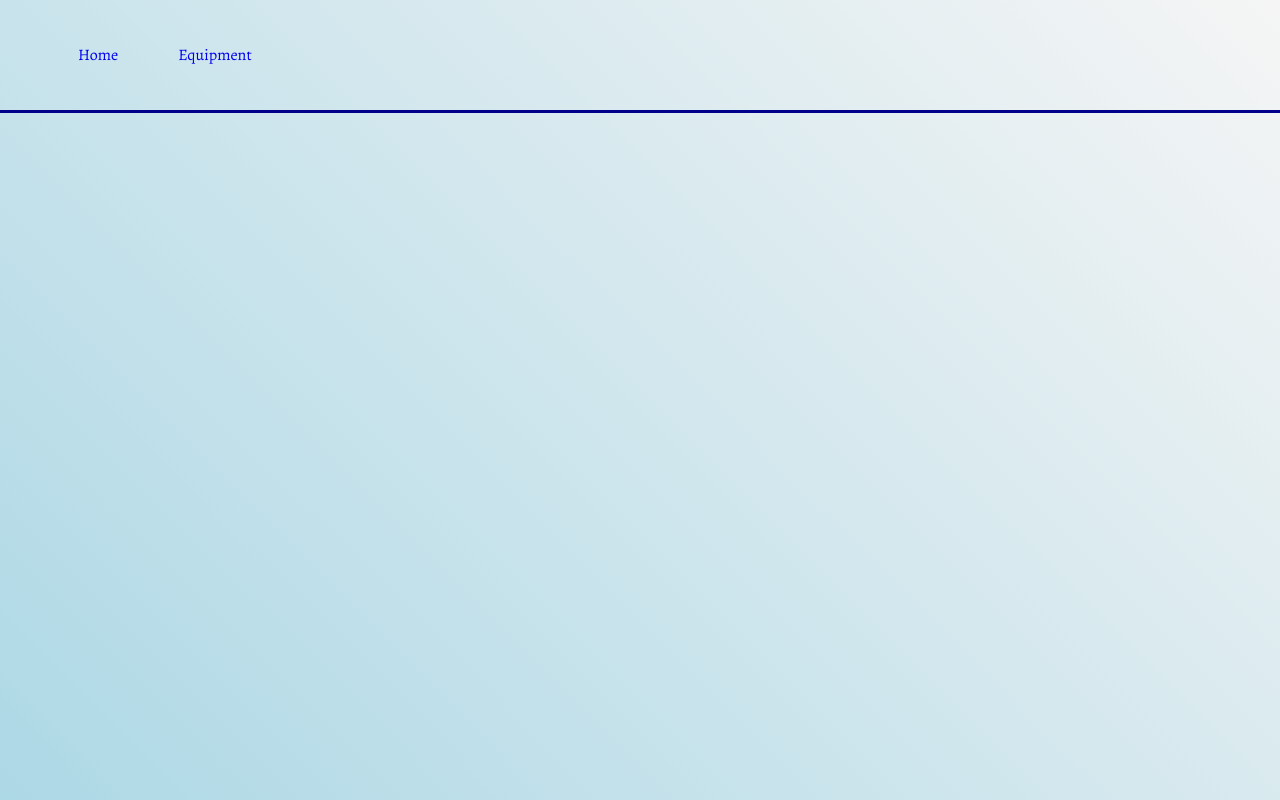
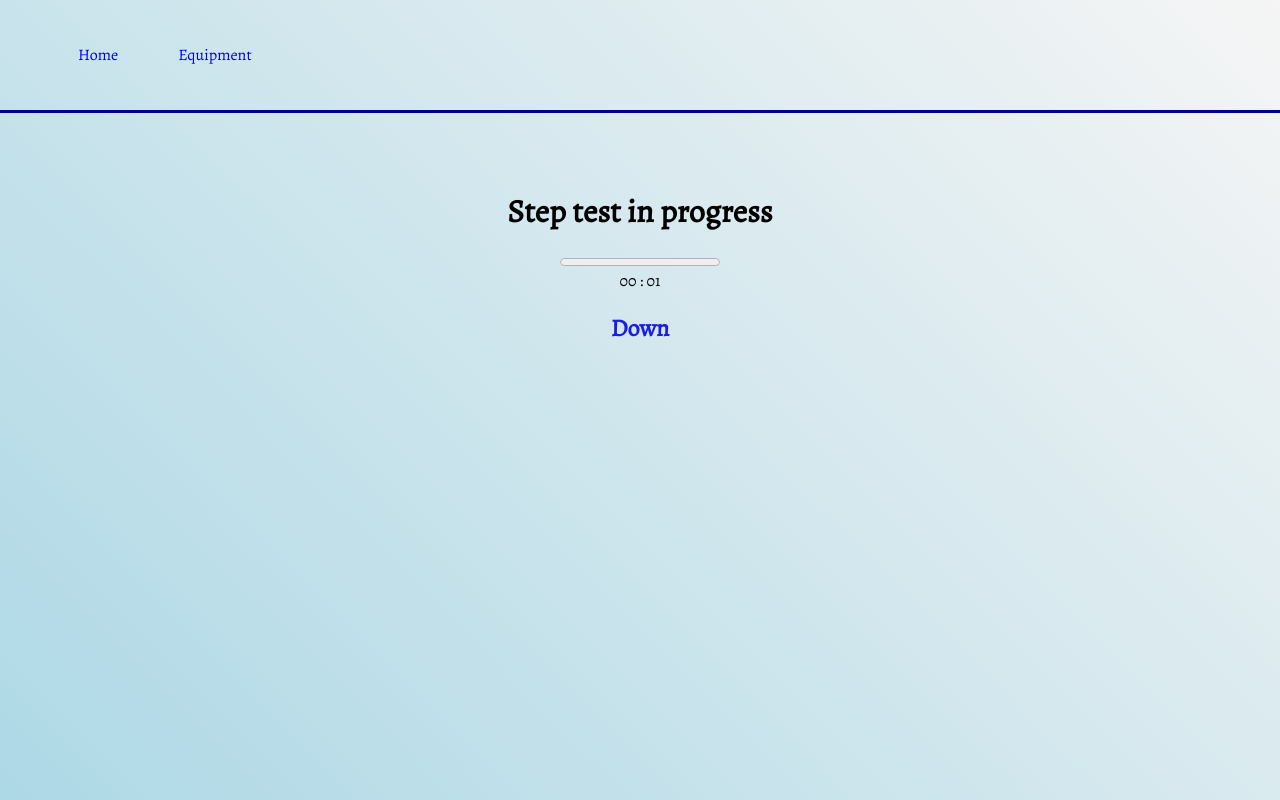
Before and after one commit to damatoaj/fitTest, a React (Create React App) app: page /step-test/progress in a window 1280 px wide. Before the commit this address had no page. Built offline with nearby package versions, Linux system fonts and the light colour scheme.

Commit message:
Added a Step Test Flow

```diff
--- a/src/App.tsx
+++ b/src/App.tsx
@@ -33,8 +33,10 @@ import BenchTest from './Screens/BenchPressProtocol/BenchTest';
 import LegPressResults from './Screens/LegPressProtocol/LegPressResults';
 import LegPressInstructions from './Screens/LegPressProtocol/LegPressInstructions';
 import EquipmentForm from './Components/Forms/EquipmentForm';
-import StepTestForm from './Components/Forms/StepTestForm';
+import StepTestTime from './Screens/McArdleStepTest/stepTestTimer';
 import StepTestInstructions from './Screens/McArdleStepTest/StepTestInstructions';
+import SummaryTable from './Components/Tables/SummaryTable';
+import StepTestResults from './Screens/McArdleStepTest/StepTestResults';
 function App() {
   const { state } = useUserContext()
 
@@ -86,8 +88,10 @@ function App() {
           </Route>
           <Route path='/step-test'>
             <Route path='instructions' element={<StepTestInstructions />} />
-            <Route path='results' element={<StepTestForm />} />
+            <Route path='progress' element={<StepTestTime />} />
+            <Route path='results' element={<StepTestResults />} />
           </Route>
+          <Route path='/summary' element={<SummaryTable/>}></Route>
         </Routes>
       </>
     )
--- a/src/CSS/App.css
+++ b/src/CSS/App.css
@@ -1,3 +1,7 @@
+
+:root {
+  --bpm-animation-duration: 2.72s;
+}
 * {
   box-sizing: border-box;
   font-family: 'Alegreya', serif;
@@ -45,6 +49,33 @@ header li {
   display: none;
 }
 
+h2[data-direction="up"] {
+  animation-name:blink;
+  animation-duration:  var(--bpm-animation-duration);
+  animation-iteration-count: infinite;
+  color:green
+}
+
+h2[data-direction="down"] {
+  animation-name:blink;
+  animation-duration:  var(--bpm-animation-duration);
+  animation-iteration-count: infinite;
+  color:red;
+}
+
+@keyframes blink {
+  0% {
+    opacity: 0;
+  }
+  50% {
+    opacity: 1;
+  }
+
+  100% {
+    opacity: 0;
+  }
+}
+
 @media only screen and (max-width: 400px) {
   body {
     margin-top: 100px;
--- a/src/Components/Forms/StepTestForm.tsx
+++ b/src/Components/Forms/StepTestForm.tsx
@@ -37,7 +37,7 @@ function StepTestForm() {
                 type='number'
                 name='vo2Max'
                 min='40'
-                max='220'
+                max='400'
                 required
                 onChange={vo2}
                 step={1}
--- a/src/Components/ResultsScreen.tsx
+++ b/src/Components/ResultsScreen.tsx
@@ -17,12 +17,12 @@ function ResultsScreen({title, test, form} : Props) {
     if (error) {
         <Error message={error} />
     }
-
+    console.log('results screen: ', user, user[test])
     return (
     <main>
         <h1>{title}</h1>
         {form}
-        {user[test] && <h2>You are in the "<output name={test}>{user[test]?.category}</output>" category</h2>}
+        {user[test] && <h2 data-category={user[test]?.category}>You are in the "<output name={test}>{user[test]?.category}</output>" category</h2>}
     </main>
     )
 }
--- /dev/null
+++ b/src/Components/Tables/SummaryTable.tsx
@@ -0,0 +1,18 @@
+import { useUserContext } from "../../Hooks/useUserContext";
+
+const SummaryTable = () => {
+    const { state : {user } } = useUserContext()
+
+    return (
+        <table>
+            <thead>
+                <tr>
+                    <th>User: </th>
+                    {user.fname && <th>{user.fname} {user.lname}</th>}
+                </tr>
+            </thead>
+        </table>
+    )
+};
+
+export default SummaryTable;
--- a/src/Screens/McArdleStepTest/StepTestInstructions.tsx
+++ b/src/Screens/McArdleStepTest/StepTestInstructions.tsx
@@ -6,7 +6,7 @@ function StepTestInstructions() {
     title={mcardleTest.testName}
     heading={mcardleTest.heading}
     paragraphs={mcardleTest.steps}
-    nextURL={'/step-test/results'}
+    nextURL={'/step-test/progress'}
   />
 }
 
--- /dev/null
+++ b/src/Screens/McArdleStepTest/stepTestTimer.tsx
@@ -0,0 +1,77 @@
+import ResultsScreen from "../../Components/ResultsScreen";
+import StepTestForm from "../../Components/Forms/StepTestForm";
+import { useUserContext } from "../../Hooks/useUserContext";
+import { useEffect, useState, useMemo } from "react";
+import { useNavigate } from "react-router-dom";
+
+function StepTestTime() {
+    const navigate = useNavigate();
+    const [state, setState] = useState({
+        count : 0,
+        phase : 0,
+    });
+
+    const [step, setStep] = useState(1)
+
+    const phases = [3,180,5,15];
+    const phrases = [
+        'Get ready in...',
+        'Step test in progress',
+        'Find your pulse on the wrist or neck',
+        'Count your pulses for 15 seconds',
+        'Hit next to enter your pulse rate '
+    ]
+
+    const progress = useMemo(()=> {
+        return state.count * 100 / phases[state.phase];
+    }, [state.count, state.phase, phases]);
+
+    const time = useMemo(()=> {
+        let minutes = `0${Math.floor(state.count / 60 % 60)}`;
+        let seconds = `${state.count % 60}`;
+        if (parseInt(seconds) < 9) seconds = `0${seconds}`
+        return `${minutes} : ${seconds}`
+    }, [state.phase, state.count]);
+    const user = useUserContext();
+    const bpm : number = user.state.user.sex === 'MALE' ? Math.floor(60000 / 24) : Math.floor(60000 / 22);
+
+    useEffect(()=> {
+        const countInterval = setInterval(()=> {
+           if (progress === 100 && state.phase === 3) return
+           if (progress < 100) {
+            setState({...state, count: state.count + 1, phase : state.phase})
+           } else {
+               setState({...state, count: 0, phase : state.phase + 1})
+           }
+        }, 1000);
+        return  ()=> clearInterval(countInterval);
+    }, [state, progress]);
+
+    useEffect(()=> {
+        const stepInterval = setInterval(()=> {
+            if (state.phase !== 1) return
+            if (step === 4) {
+                setStep(1)
+            } else {
+                setStep(step + 1)
+            };
+        }, bpm)
+        return ()=> clearInterval(stepInterval);
+    }, [step, bpm, state.phase])
+
+    let root = document.documentElement;
+    root.style.setProperty('--bpm-animation-duration', `${bpm}ms`);
+
+  return(
+    <main>
+        <h1 data-phase={state.phase}>{phrases[state.phase]}</h1>
+        <progress value={progress} max='100'/>
+        {/* <span>{state.count} </span> */}
+        <span>{time}</span>
+    {state.phase === 1 && <h2 data-direction={step === 1 || step === 2 ? 'up' : 'down'}>{step > 2 ? 'Up' : 'Down'}</h2>}
+        {state.phase === 3 && progress === 100 && <button type='button' onClick={()=> navigate('/step-test/results')}>Click To Enter Your Results</button>}
+    </main>
+  )
+}
+
+export default StepTestTime;
```
Also changed, not shown: 1 other file (tests, documents, lock files or other folders).
